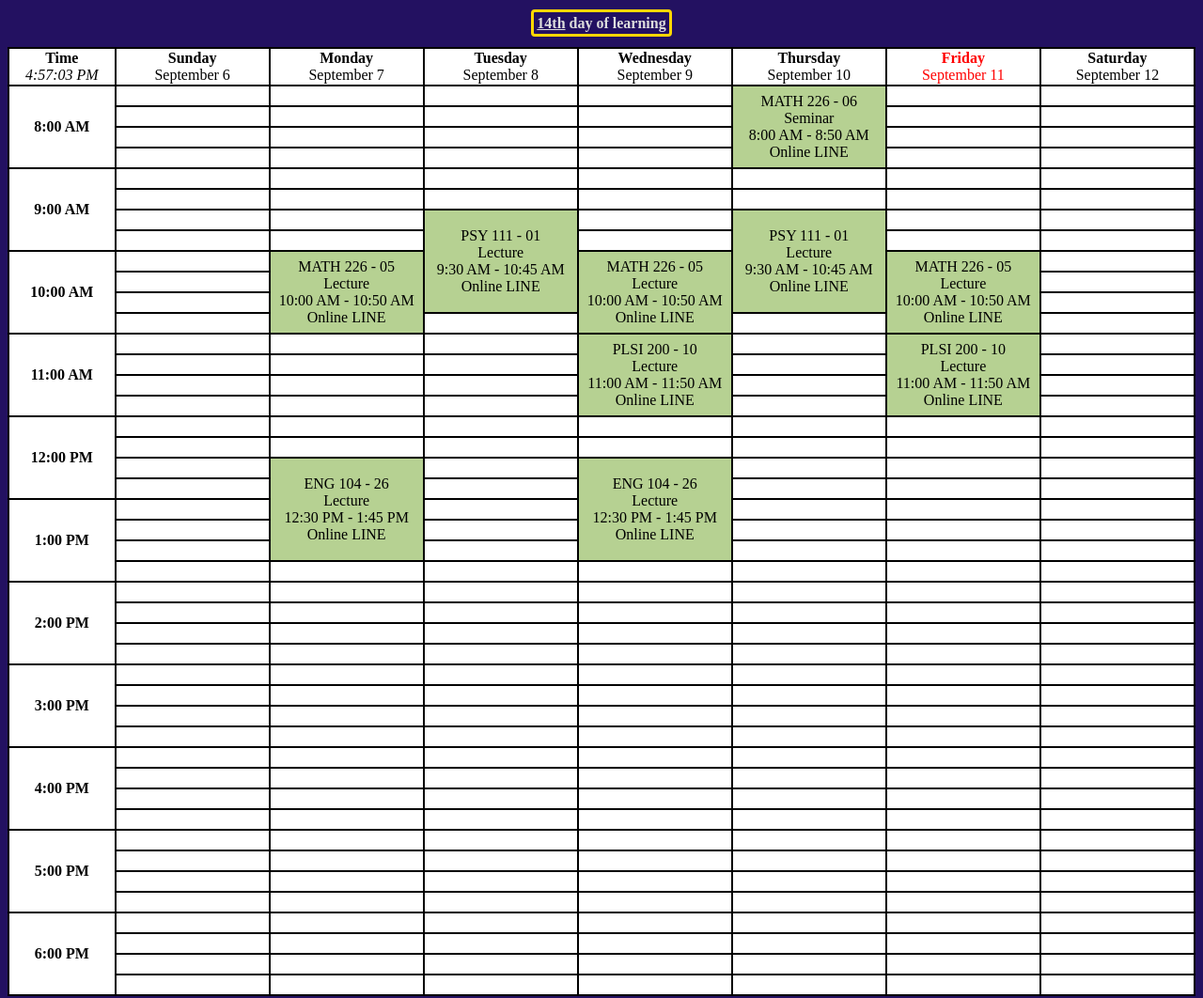
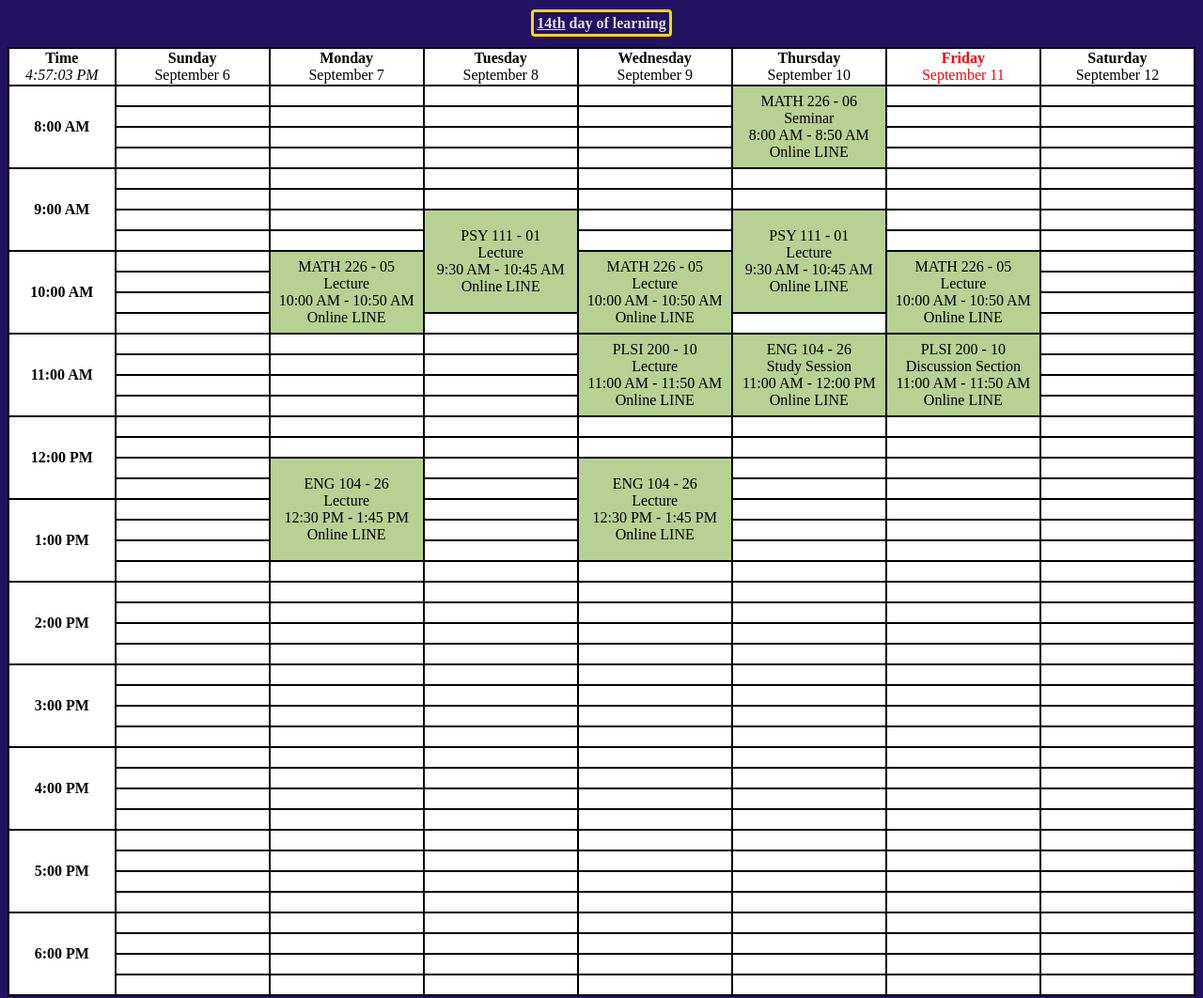
Before and after one commit to Nexumi/schedule, a plain HTML site: page index.html in a window 1280 px wide. Shown: the whole page at 94% size. Drawn offline with Linux system fonts and the light colour scheme; animation ran at ten frames a second.

Commit message:
Add files via upload

```diff
--- a/index.html
+++ b/index.html
@@ -169,12 +169,11 @@
 		<td>&nbsp;</td>
 		<td>&nbsp;</td>
 		<td rowspan="4" class="class clickable" onclick="PLSIhow()">PLSI 200 - 10<br>Lecture<br>11:00 AM - 11:50 AM<br>Online LINE</td>
-		<td>&nbsp;</td>
-		<td rowspan="4" class="class clickable" onclick="PLSIhof()">PLSI 200 - 10<br>Lecture<br>11:00 AM - 11:50 AM<br>Online LINE</td>
+		<td rowspan="4" class="class clickable" onclick="ENG()">ENG 104 - 26<br>Study Session<br>11:00 AM - 12:00 PM<br>Online LINE</td>
+		<td rowspan="4" class="class clickable" onclick="PLSIhof()">PLSI 200 - 10<br>Discussion Section<br>11:00 AM - 11:50 AM<br>Online LINE</td>
 		<td>&nbsp;</td>
 	</tr>
 	<tr>
-		<td>&nbsp;</td>
 		<td>&nbsp;</td>
 		<td>&nbsp;</td>
 		<td>&nbsp;</td>
@@ -185,10 +184,8 @@
 		<td>&nbsp;</td>
 		<td>&nbsp;</td>
 		<td>&nbsp;</td>
-		<td>&nbsp;</td>
 	</tr>
 	<tr>
-		<td>&nbsp;</td>
 		<td>&nbsp;</td>
 		<td>&nbsp;</td>
 		<td>&nbsp;</td>
@@ -215,9 +212,9 @@
 	</tr>
 	<tr>
 		<td>&nbsp;</td>
-		<td rowspan="5" class="class clickable" onclick="ENG()">ENG 104 - 26<br>Lecture<br>12:30 PM - 1:45 PM<br>Online LINE</td>
+		<td rowspan="5" class="class">ENG 104 - 26<br>Lecture<br>12:30 PM - 1:45 PM<br>Online LINE</td>
 		<td>&nbsp;</td>
-		<td rowspan="5" class="class clickable" onclick="ENG()">ENG 104 - 26<br>Lecture<br>12:30 PM - 1:45 PM<br>Online LINE</td>
+		<td rowspan="5" class="class">ENG 104 - 26<br>Lecture<br>12:30 PM - 1:45 PM<br>Online LINE</td>
 		<td>&nbsp;</td>
 		<td>&nbsp;</td>
 		<td>&nbsp;</td>
@@ -674,7 +671,7 @@
 		alert("Topic Quiz is due at 10 AM before discussion on Friday.")
 	}
 	function ENG() {
-		alert("Study Sessions can be counted as makeup days for classes that are missed.")
+		alert("(Optional) This is a place for us to just study together, listen to music, talk about the readings, or any other assignments you need help with. Study Sessions can be counted as makeup days for classes that are missed.")
 	}
 	function PSY() {
 		alert("You may participate in this course synchronously, asynchronously, or a combination of both. If you miss a live Zoom class session, you are responsible for completing the required class activities, chapter quizzes, and the various assignments that are listed on the schedule.");
```
